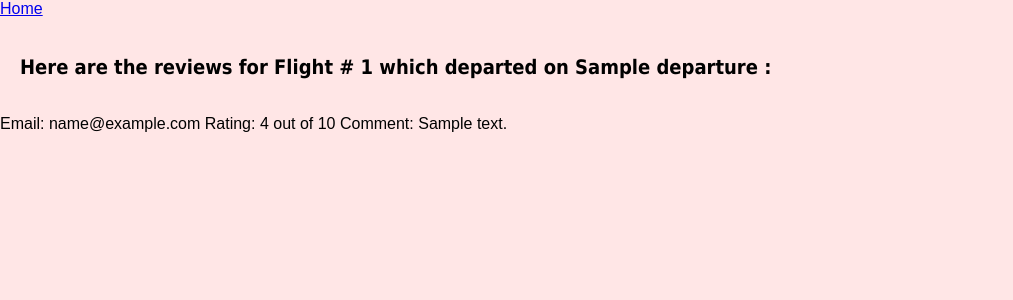
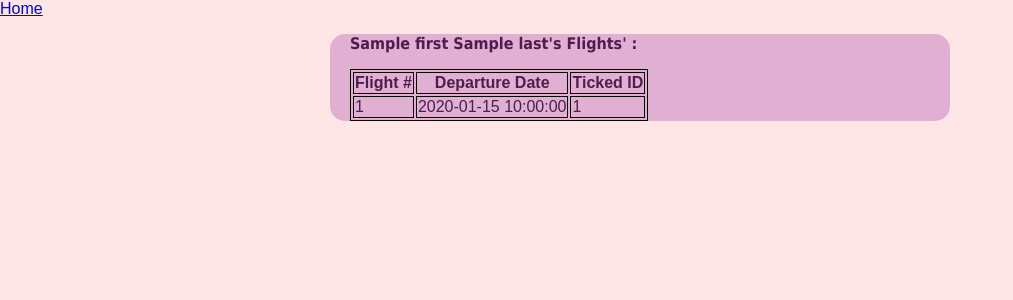
Before and after one commit to RianShinozaki/Databases-Final, a Flask app: template templates/frequentFliers.html in a window 1280 px wide. Shown: the top 300 px of the page, without its empty margins (0-1013 px from the left). Run offline with Flask 3, Linux system fonts and the light colour scheme; the template is opened without the code that fills it: most values are stand-ins (such as "Sample title", 1, 10 or a date in 2020).

Commit message:
flight attendant can now view frequent customers + customer flights within airline -- need to work on the timing constraints

```diff
--- a/init1.py
+++ b/init1.py
@@ -43,20 +43,23 @@ def homepage_fields():
 		else:
 			query = 'SELECT name, num, depTime, arrTime, ticket_id FROM lookUpFlight, ticket WHERE ticket.customer_email = %s AND ticket.flight_num = lookupflight.num AND depTime <= CURRENT_TIMESTAMP();'
 			cursor.execute(query, (session.get('email')))
-		cursor.close()
 		myPastFlights = cursor.fetchall()
 
 		error = None
+		if(session.get('admin')):
+			query = 'SELECT customer_firstname, customer_lastname, COUNT(ticket_id) as flight_amt FROM ticket WHERE airline_name = %s GROUP BY customer_firstname, customer_lastname ORDER BY COUNT(ticket_id) DESC, customer_lastname'
+			cursor.execute(query, (session.get('admin')))
+			data = cursor.fetchall()
+			cursor.close()
+			return (username, myFutureFlights, myPastFlights, True, data)
 		if(myPastFlights):
 			cursor.close()
-		if(session.get('admin')):
-			return (username, myFutureFlights, myPastFlights, True)
 	return (username, myFutureFlights, myPastFlights, False)
 
 @app.route('/')
 def hello():
 	fields = homepage_fields()
-	return render_template('index.html', username = fields[0], myFutureFlights = fields[1], myPastFlights = fields[2], admin = fields[3])
+	return render_template('index.html', username = fields[0], myFutureFlights = fields[1], myPastFlights = fields[2], admin = fields[3], frequentFliers=fields[4])
 
 @app.route('/logout')
 def logout():
@@ -81,10 +84,10 @@ def lookUpFlight():
 	error = None
 	if(data):
 		cursor.close()
-		return render_template('index.html', username = fields[0], myFutureFlights = fields[1], myPastFlights = fields[2], admin = fields[3], flights = data)
+		return render_template('index.html', username = fields[0], myFutureFlights = fields[1], myPastFlights = fields[2], admin = fields[3], frequentFliers=fields[4], flights = data)
 	else:
 		error = "No flights match those parameters at this time."
-		return render_template('index.html', username = fields[0], myFutureFlights = fields[1], myPastFlights = fields[2], admin = fields[3], flights = data)
+		return render_template('index.html', username = fields[0], myFutureFlights = fields[1], myPastFlights = fields[2], admin = fields[3], frequentFliers=fields[4], flights = data)
 
 @app.route('/login')
 def login():
@@ -415,10 +418,10 @@ def reviews():
 	cursor.close()
 	error = None
 	if(data):
-		return render_template('reviews.html', username = fields[0], admin = fields[2], num=flight_num, date=departure, flights=data)
+		return render_template('reviews.html', username = fields[0], admin = fields[3], num=flight_num, date=departure, flights=data)
 	else:
 		error = "There are no reviews for this flight yet."
-		return render_template('index.html', username = fields[0], myflights = fields[1], admin = fields[2], error = error)
+		return render_template('index.html', username = fields[0], myflights = fields[1], myPastFlights = fields[2], admin = fields[3], frequentFliers=fields[4], error = error)
 
 #Page data for the add airplane screen
 @app.route('/addAirplane')
@@ -472,17 +475,14 @@ def confirmAddFlight():
 
 	return redirect('/')
 
-
-
-@app.route('/frequentCustomers', methods=['GET','POST'])
-def frequentCustomers():
-
+@app.route('/frequency', methods=['GET', 'POST'])
+def frequency():
+	# fields = homepage_fields()
 	cursor = conn.cursor()
-	query = 'SELECT customer_firstname, customer_lastname, COUNT(ticket_id) as flight_amt FROM ticket WHERE airline_name = %s GROUP BY customer_firstname, customer_lastname ORDER BY COUNT(ticket_id) DESC'
-	cursor.execute(query, (session.get('admin')))
-
+	query = 'SELECT * FROM ticket WHERE customer_firstname = %s AND customer_lastname = %s AND airline_name = %s'
+	cursor.execute(query, (request.form['first'], request.form['last'], session.get('admin')))
 	data = cursor.fetchall()
-
+	return render_template('/frequentFliers.html', first=request.form['first'], last=request.form['last'], flights = data)
 
 
 """
--- a/templates/frequentFliers.html
+++ b/templates/frequentFliers.html
@@ -11,10 +11,25 @@
 </head>
 <body>
     <a href="/">Home</a>
-    <h2>Here are the reviews for Flight # {{num}} which departed on {{departure}} :</h2>
-    {% for review in flights %}
-        <td>Email: {{review['customer_email']}}</td>
-        <td>Rating: {{review['rating']}} out of 10</td>
-        <td>Comment: {{review['comment']}}</td>
-    {% endfor %}
+    <div class = "search-results">
+        <style type="text/css">
+            table, th, td{
+                border: 1px solid black;
+            }
+        </style>
+        <p><strong>{{first}} {{last}}'s Flights' :</strong></p>
+        <table>
+            <th>Flight #</th>
+            <th>Departure Date</th>
+            <th>Ticked ID</th>
+
+            {% for flight in flights %}
+                <tr>
+                    <td>{{flight['flight_num']}}</td>
+                    <td>{{flight['departure_date_time']}}</td>
+                    <td>{{flight['ticket_id']}}</td>
+                </tr>
+            {% endfor %}
+        </table>
+    </div>
 </body>
```
Also changed, not shown: templates/index.html (+23 -0 lines), README.md.
